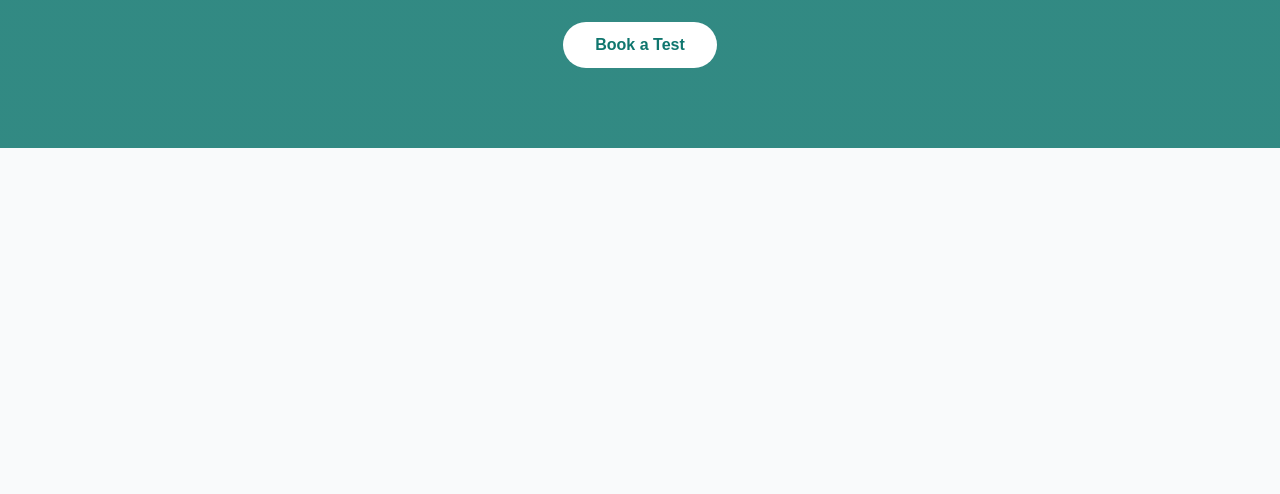
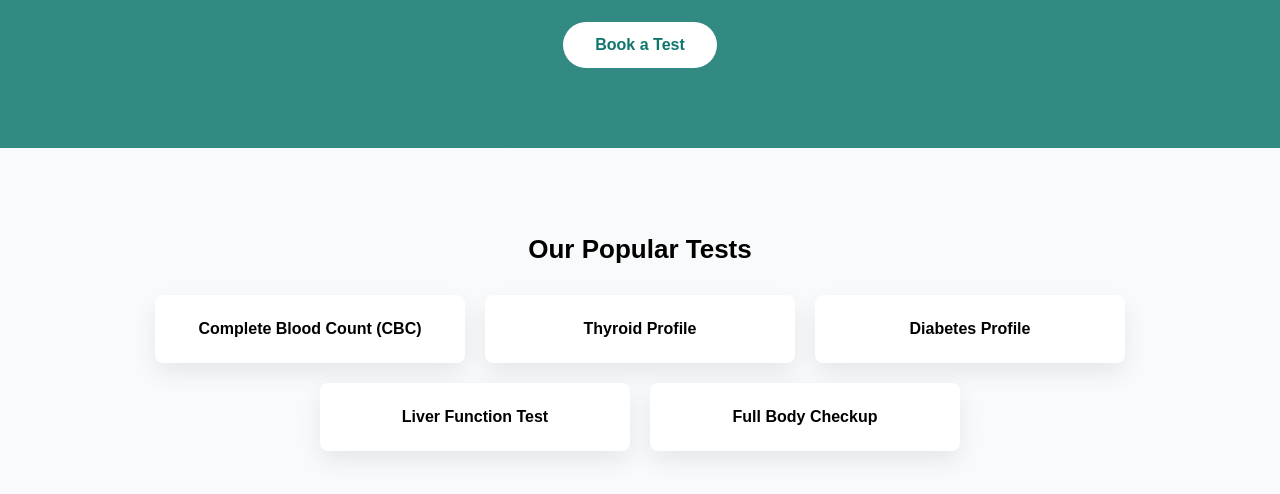
Before and after one commit to divaskumar45/healthplus-diagnostics, a plain HTML site: page index.html in a window 1280 px wide. Shown: the part 558-1052 px from the top of the page. Before the commit the page ends 800 px from the top, so only its background shows below. Drawn offline with Linux system fonts and the light colour scheme.

Commit message:
Add popular tests section to index.html
Added a new section for popular tests with service cards.

```diff
--- a/index.html
+++ b/index.html
@@ -32,5 +32,17 @@
   </div>
   </section>
 
+<section class="services">
+  <h3>Our Popular Tests</h3>
+
+  <div class="service-cards">
+    <div class="card">Complete Blood Count (CBC)</div>
+    <div class="card">Thyroid Profile</div>
+    <div class="card">Diabetes Profile</div>
+    <div class="card">Liver Function Test</div>
+    <div class="card">Full Body Checkup</div>
+  </div>
+</section>
+
 </body>
 </html>
```
